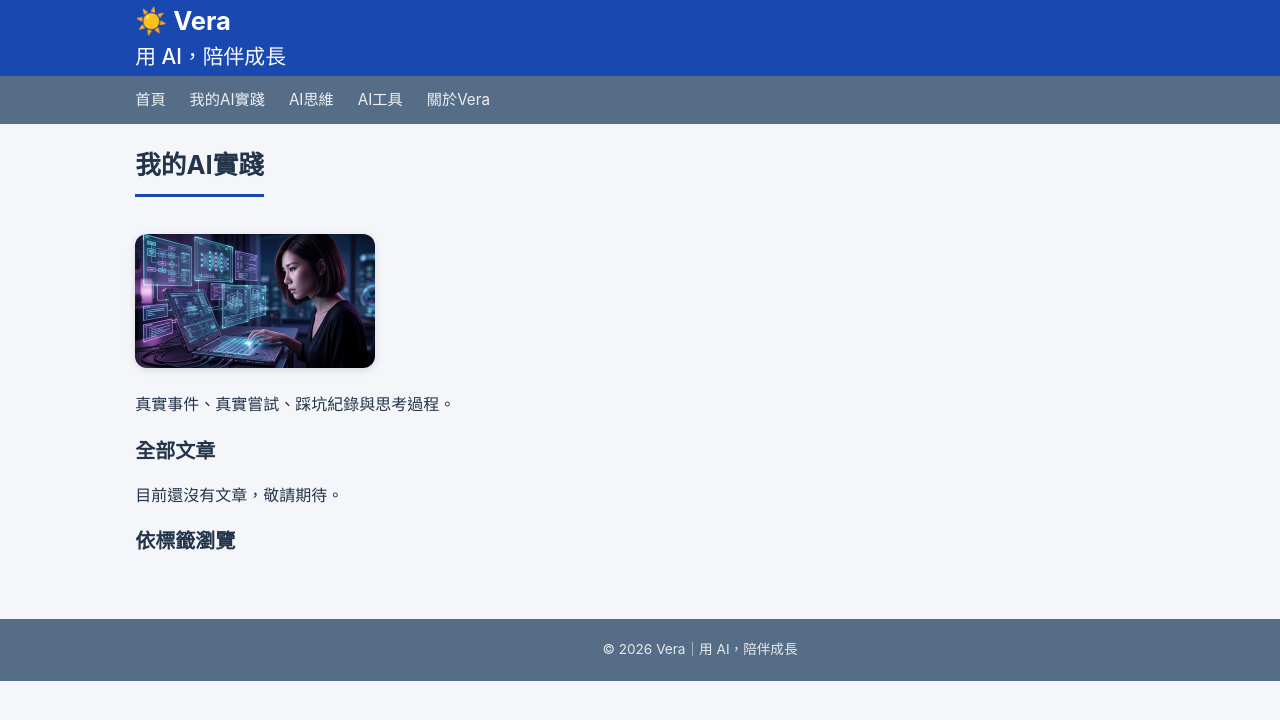
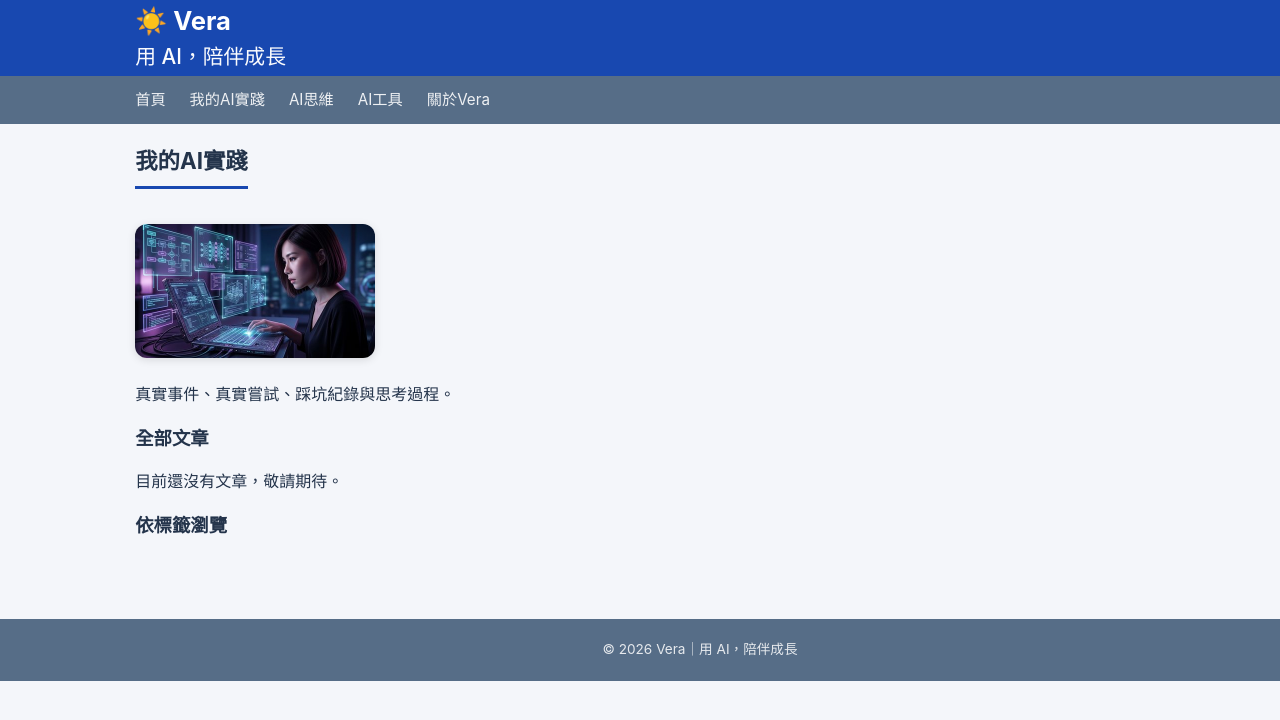
Before and after one commit to Vera-With-AI/Vera-With-AI.github.io, a Jekyll site: the page built from ai-practice.md, in a window 1280 px wide. Shown: the top 720 px of the page. Built offline with Jekyll 4.4.1, drawn with Linux system fonts in a browser that asks for light colours.

Commit message:
縮小頁面標題與 h2/h3 字體，套用到全站5個頁面
Co-Authored-By: Claude Sonnet 5 <noreply@anthropic.com>

```diff
--- a/_config.yml
+++ b/_config.yml
@@ -11,7 +11,7 @@ collections:
 
 markdown: kramdown
 
-css_version: 14
+css_version: 15
 
 exclude:
   - _templates
--- a/assets/css/style.css
+++ b/assets/css/style.css
@@ -148,7 +148,7 @@ main.container {
 }
 
 h1.page-title {
-  font-size: 1.6rem;
+  font-size: 1.4rem;
   border-bottom: 3px solid var(--navy);
   padding-bottom: 8px;
   display: inline-block;
@@ -159,8 +159,8 @@ h1.page-title.accent-caramel { border-color: var(--caramel); }
 h1.page-title.accent-purple { border-color: var(--purple); }
 
 h1, h2, h3 { color: var(--text); }
-h2 { font-size: 1.25rem; }
-h3 { font-size: 1.1rem; }
+h2 { font-size: 1.15rem; }
+h3 { font-size: 1.05rem; }
 a { color: var(--navy); }
 
 .post-meta {
```
